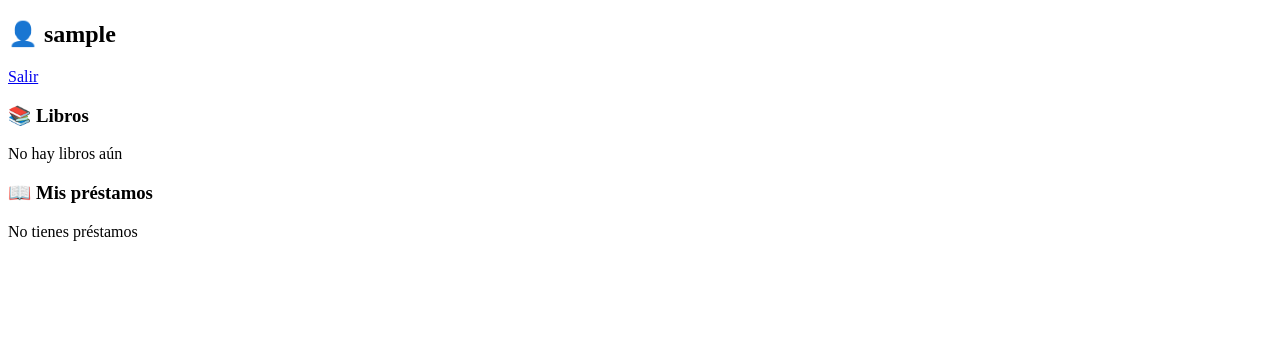
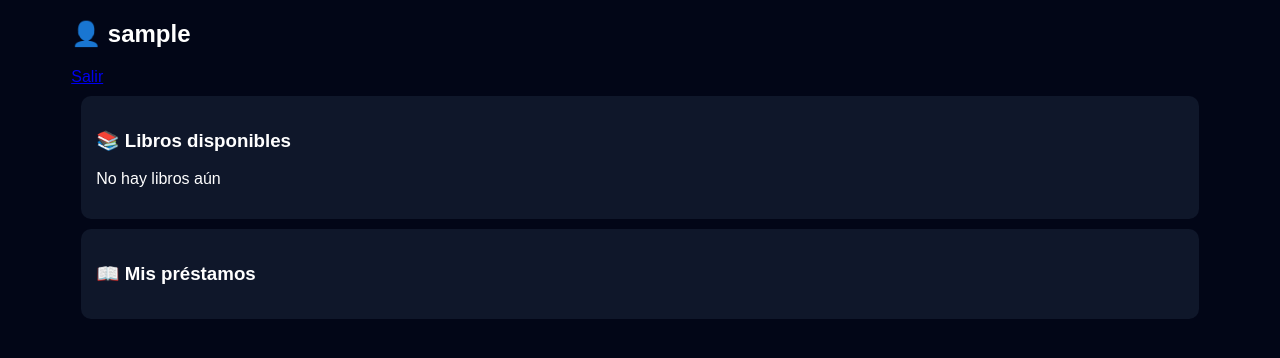
Before and after one commit to juanariasn-cmyk/proyecto-biblioteca, a Flask app: page /dashboard in a window 1280 px wide. Shown: the top 358 px of the page. Run offline with Flask 3, Linux system fonts and the light colour scheme; the visitor is signed in with stand-in values (Sample User, id 1); data that the repository does not hold is empty.

Commit message:
Update dashboard.html

```diff
--- a/web_app/templates/dashboard.html
+++ b/web_app/templates/dashboard.html
@@ -2,27 +2,55 @@
 <html>
 <head>
 <title>Usuario</title>
+
+<style>
+body{
+    background:#020617;
+    color:white;
+    font-family:Arial;
+}
+.container{
+    width:90%;
+    margin:auto;
+}
+.card{
+    background:#0f172a;
+    padding:15px;
+    margin:10px;
+    border-radius:10px;
+}
+button{
+    background:#3b82f6;
+    color:white;
+    border:none;
+    padding:5px;
+}
+</style>
+
 </head>
 
 <body>
 
+<div class="container">
+
 <h2>👤 {{ session.get('user') }}</h2>
 <a href="/logout">Salir</a>
 
-<h3>📚 Libros</h3>
+<div class="card">
+<h3>📚 Libros disponibles</h3>
 
 {% if libros %}
     {% for l in libros %}
-    <div style="border:1px solid #ccc; margin:10px; padding:10px;">
+    <div style="margin:10px;">
         <img src="{{ url_for('static', filename='uploads/' + (l[3] or 'default.png')) }}" width="100">
 
         <b>{{ l[1] }}</b><br>
         {{ l[2] }}
 
-        {% if l[4] == 1 %}
-            <a href="/prestar/{{ l[0] }}">📥 Pedir</a>
+        {% if l[4]==1 %}
+            <a href="/prestar/{{ l[0] }}"><button>📥 Pedir</button></a>
         {% else %}
-            ❌ No disponible
+            ❌ Prestado
         {% endif %}
     </div>
     {% endfor %}
@@ -30,23 +58,26 @@
 <p>No hay libros aún</p>
 {% endif %}
 
+</div>
+
+<div class="card">
 <h3>📖 Mis préstamos</h3>
 
-{% if prestamos %}
 {% for p in prestamos %}
 <div>
 {{ p[1] }}
 
 {% if p[3]==0 %}
-            <a href="/devolver/{{ p[0] }}">🔁 Devolver</a>
+<a href="/devolver/{{ p[0] }}"><button>Devolver</button></a>
 {% else %}
-            ✅ Devuelto
+✔ Devuelto
 {% endif %}
 </div>
 {% endfor %}
-{% else %}
-<p>No tienes préstamos</p>
-{% endif %}
+
+</div>
+
+</div>
 
 </body>
 </html>
```
Lines whose indentation alone changed are shown as unchanged.
